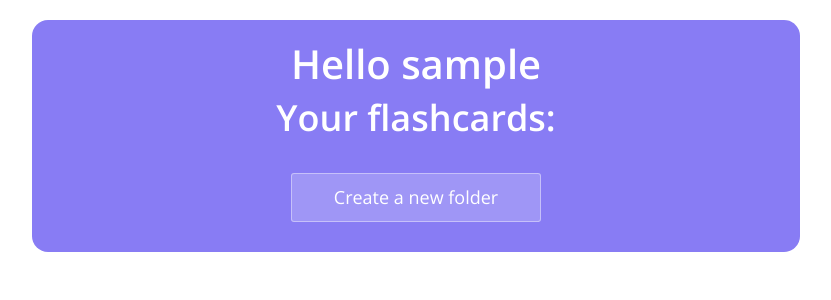
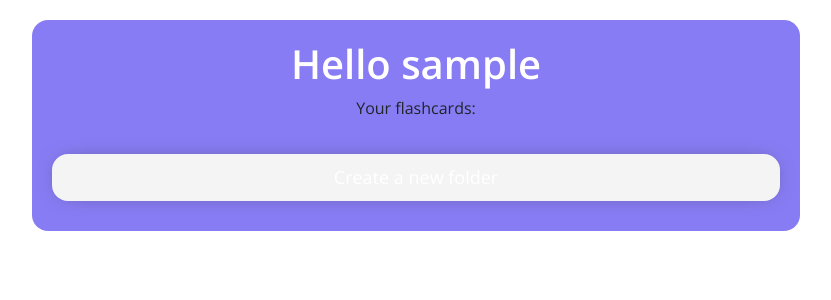
Before and after one commit to starowicz727/TechnologieInternetoweProjekt, a PHP site: page /logowanie_ok.php in a window 1280 px wide. Shown: the part 84-384 px from the top of the page, without its empty margins (224-1055 px from the left). Run offline with PHP 8.4, Linux system fonts and the light colour scheme; the visitor is signed in with stand-in values (Sample User, id 1); data that the repository does not hold is empty.

Commit message:
kolorowe sny

```diff
--- a/Projekt_Strona/logowanie_ok.php
+++ b/Projekt_Strona/logowanie_ok.php
@@ -21,8 +21,9 @@ if (!isset($_SESSION["login"])) { //jesli użytkownik sie nie zalogował
         <meta http-equiv="X-Ua-Compatible" content="IE=edge">
 
         <link rel="stylesheet" href="css/bootstrap.min.css">
+        <link rel="stylesheet" href="main.css">
         <link rel="stylesheet" href="logowanie_ok_style.css">
-        <link rel="stylesheet" href="main.css">
+
     </head>
     <body>
     <header>
@@ -57,12 +58,14 @@ if (!isset($_SESSION["login"])) { //jesli użytkownik sie nie zalogował
                     <h1>Hello <?php echo $_SESSION["login"]; ?></h1>
                 </div>
                 <div class="flashcards-general__your-flashcards">
-                    <h2>Your flashcards:</h2>
+                    <h11>Your flashcards:</h11>
                 </div>
                 <div class="flashcards-general__form">
                     <?php show_folders(); ?><br>
                     <form action="dodaj_kategorie.php" method="post">
+                        <div class="utility-form__form__single__input">
                             <input type=submit value='Create a new folder'>
+                        </div>
                     </form>
                 </div>
             </div>
@@ -98,25 +101,35 @@ function show_folders()
     <div class="flashcards">
         <?php while (($rekord = $wynik->fetch_assoc()) != null): ?>
             <div class="flashcards__row">
-                <div class="flashcards__row__folder"><?= $rekord['name'] ?></div>
+                <div class="utility-form__folder-name">
+                    <?= $rekord['name'] ?>
+                </div>
+
                 <div class="flashcards__row__actions">
                     <div class="flashcards__row__actions__single">
                         <form action="dodaj_fiszki_do_kategorii.php" method="post">
+                            <div class="utility-form__form__single__input">
                                 <input type='hidden' name="categ_id" value="<?= $rekord['id'] ?>">
                                 <input type='hidden' name="categ_id" value="<?= $rekord['id'] ?>">
                                 <input type="submit" value='Edit this folder'>
+                            </div>
+
                         </form>
                     </div>
                     <div class="flashcards__row__actions__single">
                         <form method="post" action="ucz_sie.php">
+                            <div class="utility-form__form__single__input">
                                 <input type='hidden' name="categ_id" value=" <?= $rekord['id'] ?>">
                                 <input type="submit" value='Learn'>
+                            </div>
                         </form>
                     </div>
                     <div class="flashcards__row__actions__single">
                         <form method="post" action="sprawdzian.php">
+                            <div class="utility-form__form__single__input">
                                 <input type='hidden' name="categ_id" value=" <?= $rekord['id'] ?>">
                                 <input type="submit" value='Test'>
+                            </div>
                         </form>
                     </div>
                 </div>
```
Lines whose indentation alone changed are shown as unchanged.
